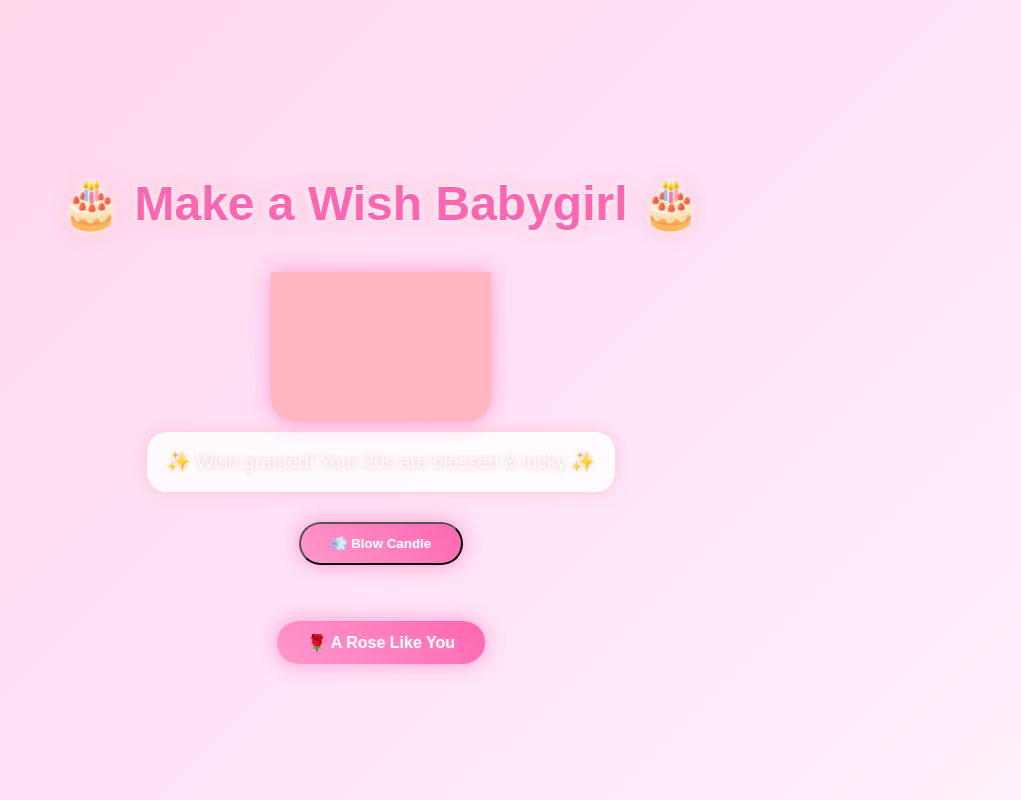
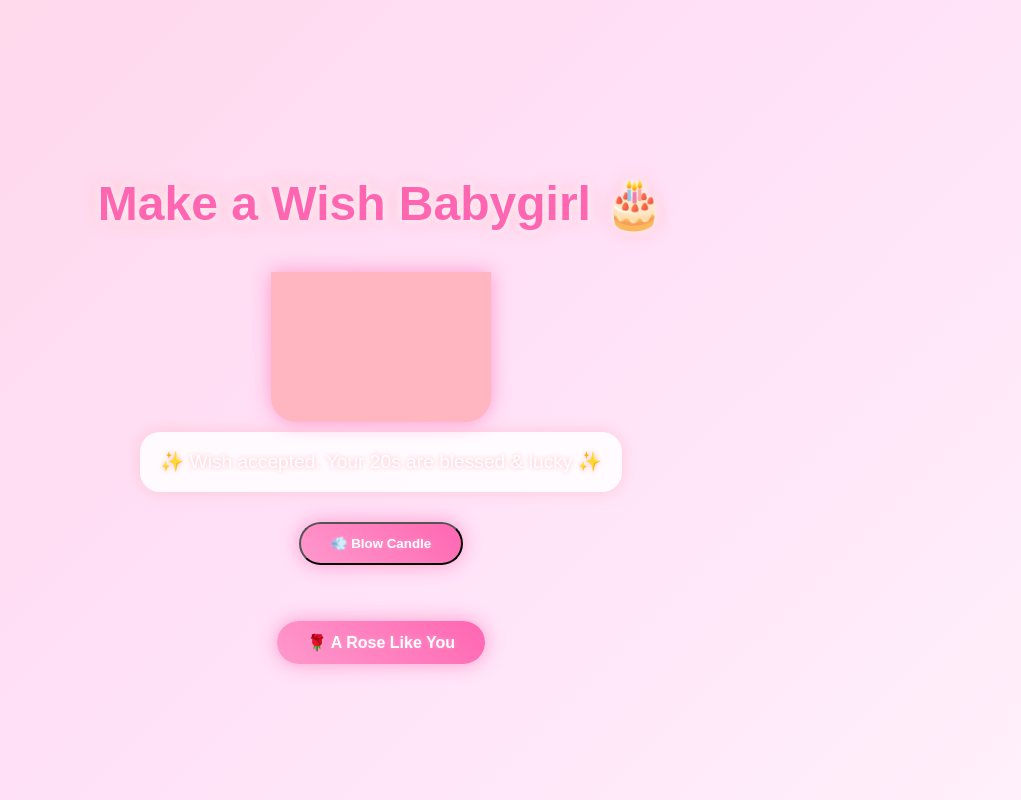
Before and after one commit to AliFaisal539/BirthdaySpecialOne, a plain HTML site: page cake.html in a window 1280 px wide. Both pictures are taken after a click on the button "💨 Blow Candle". Shown: the whole page, without its empty margins (259-1280 px from the left). Drawn offline with Linux system fonts and the light colour scheme.

Commit message:
Update cake.html for text and styling changes

```diff
--- a/cake.html
+++ b/cake.html
@@ -1,21 +1,24 @@
 <!DOCTYPE html>
 <html>
 <head>
-<title>Make a Wish 🎂</title>
-<link rel="stylesheet" href="style.css">
+  <meta charset="UTF-8">
+  <title>Make a Wish 🎂</title>
+  <link rel="stylesheet" href="style.css">
 </head>
 <body>
 
 <section class="cake-section">
-  <h1>🎂 Make a Wish Babygirl 🎂</h1>
+  <h1>Make a Wish Babygirl 🎂</h1>
 
   <div class="cake" onclick="cutCake()">
     <div class="candle" id="candle"></div>
   </div>
 
-  <p id="cakeText">Click the cake to cut it 💕</p>
+  <p id="cakeText">
+    Click the cake, then blow the candle 💖
+  </p>
 
-  <button onclick="blowCandle()" class="btn">💨 Blow Candle</button>
+  <button class="btn" onclick="blowCandle()">💨 Blow Candle</button>
 
   <br><br>
   <a href="gallery.html" class="btn">🌹 A Rose Like You</a>
@@ -23,9 +26,9 @@
 
 <script>
 function blowCandle(){
-  document.getElementById("candle").style.opacity = "0";
+  document.getElementById("candle").style.display="none";
   document.getElementById("cakeText").innerText =
-   "✨ Wish granted! Your 20s are blessed & lucky ✨";
+   "✨ Wish accepted. Your 20s are blessed & lucky ✨";
 }
 function cutCake(){
   document.querySelector(".cake").style.transform="scale(1.05)";
```
